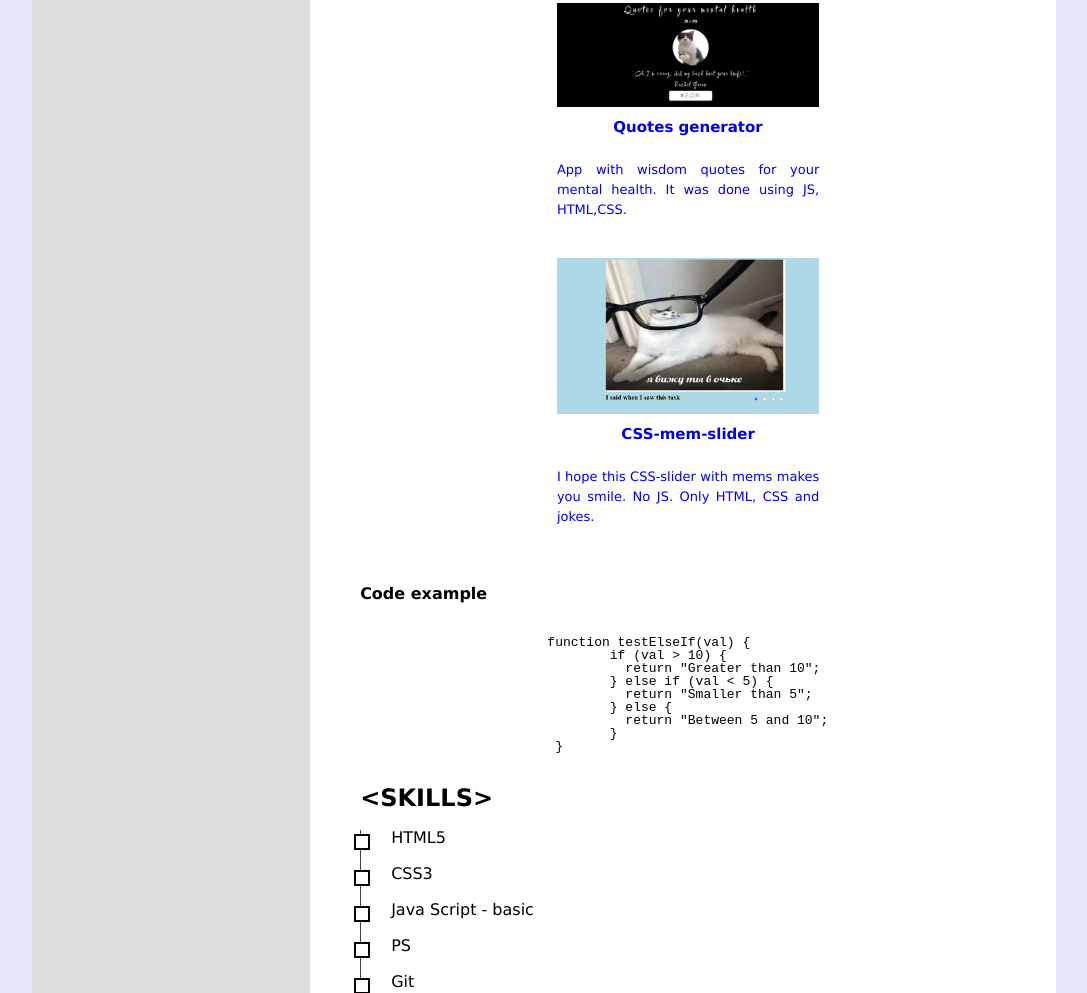
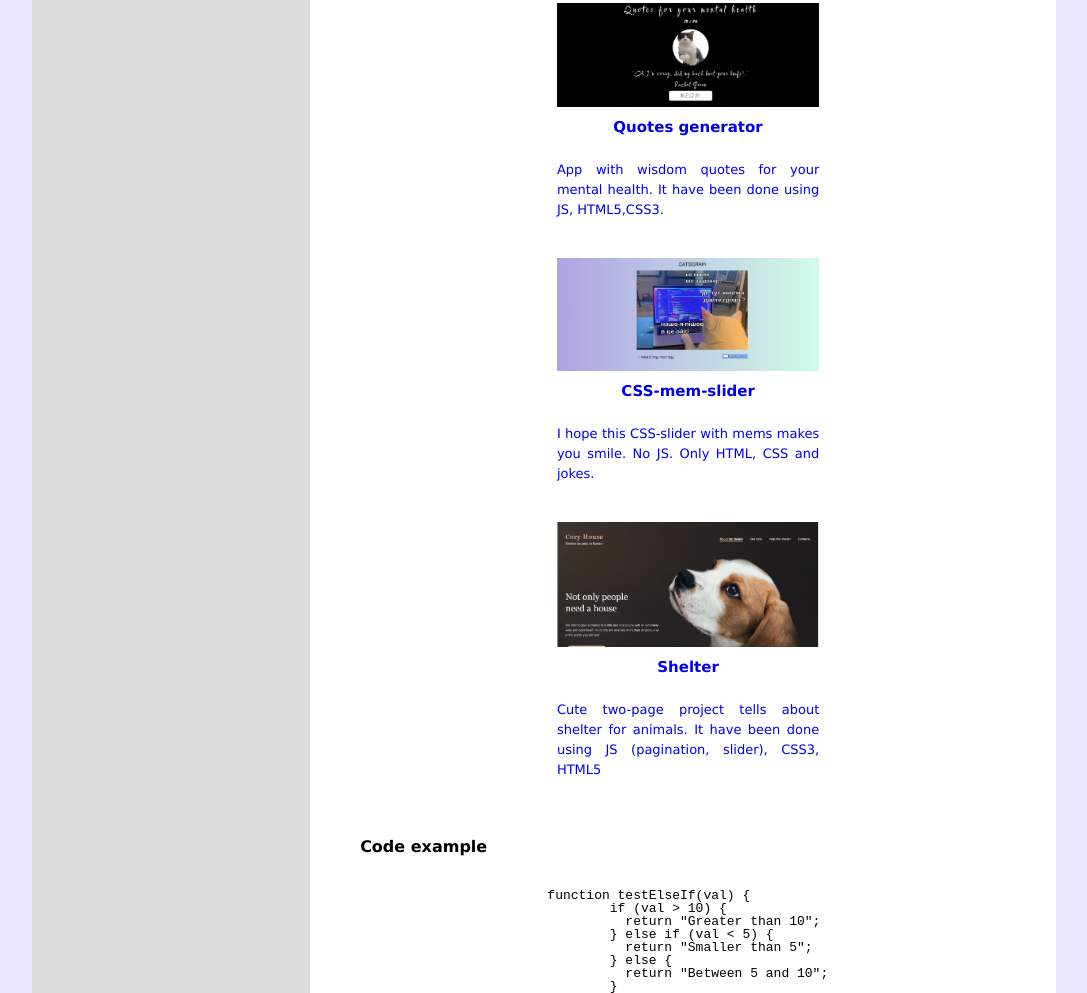
Before and after one commit to drbehavr/rsschool-cv, a plain HTML site: page index.html in a window 1280 px wide. Shown: the part 1426-2419 px from the top of the page, without its empty margins (96-1183 px from the left). Drawn offline with Linux system fonts and the light colour scheme.

Commit message:
refactor: change projects info

```diff
--- a/index.html
+++ b/index.html
@@ -76,18 +76,27 @@
 					  target="_blank">
 					  <img src="./img/cat.png" alt="cat" >
 					  <h3>Quotes generator</h3>
-					  <p>App with wisdom quotes for your mental health. It was done using JS, HTML,CSS.</p>
-				 </a>
+					  <p>App with wisdom quotes for your mental health. It have been done using JS, HTML5,CSS3.</p>
+				</a>
 			</div>
 
 			<div class="project-item">
-				<a href="https://drbehavr-css-mem.netlify.app/"
+				<a href="https://drbehavr.github.io/cssMemSlider/index.html"
 					 target="_blank">
-					 <img src="./img/vtv.png" alt="memslider" >
+					 <img src="./img/memslider.png" alt="memslider" >
 					 <h3>CSS-mem-slider</h3>
 					 <p>I hope this CSS-slider with mems makes you smile. No JS. Only HTML, CSS and jokes.</p>
 				</a>
 		  </div>
+
+		  <div class="project-item">
+			<a href="https://rolling-scopes-school.github.io/drbehavr-JSFE2022Q1/shelter/pages/main/"
+				 target="_blank">
+				 <img src="./img/crosscheck1.png" alt="shelter" >
+				 <h3>Shelter</h3>
+				 <p>Cute two-page project tells about shelter for animals. It have been done using JS (pagination, slider), CSS3, HTML5</p>
+			</a>
+	  </div>
 		</div>
 		<h4>Code example</h4>
 		<pre class="code"><code class="js">
```
Also changed, not shown: img/crosscheck1.png (added), img/memslider.png (added).
